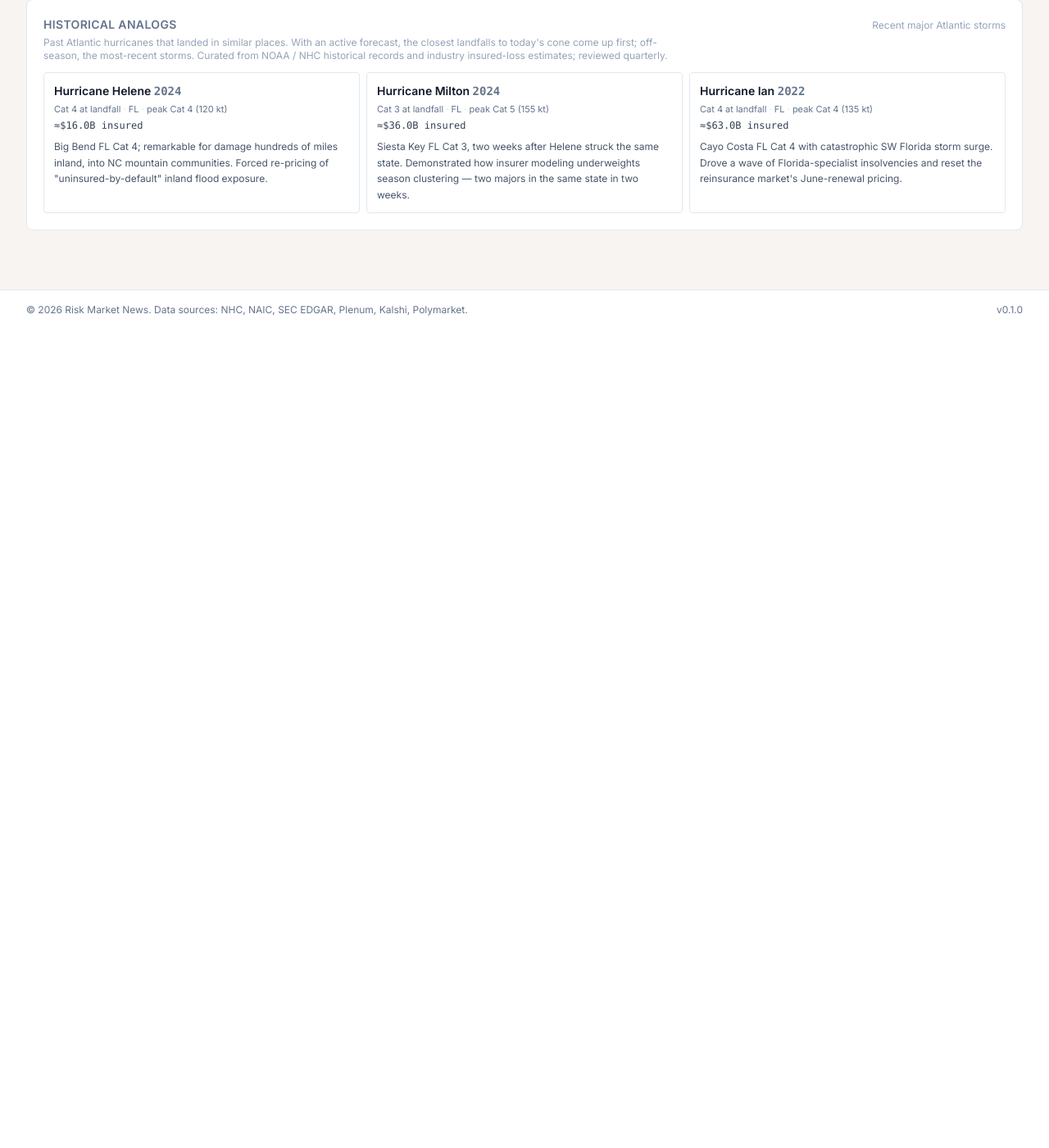
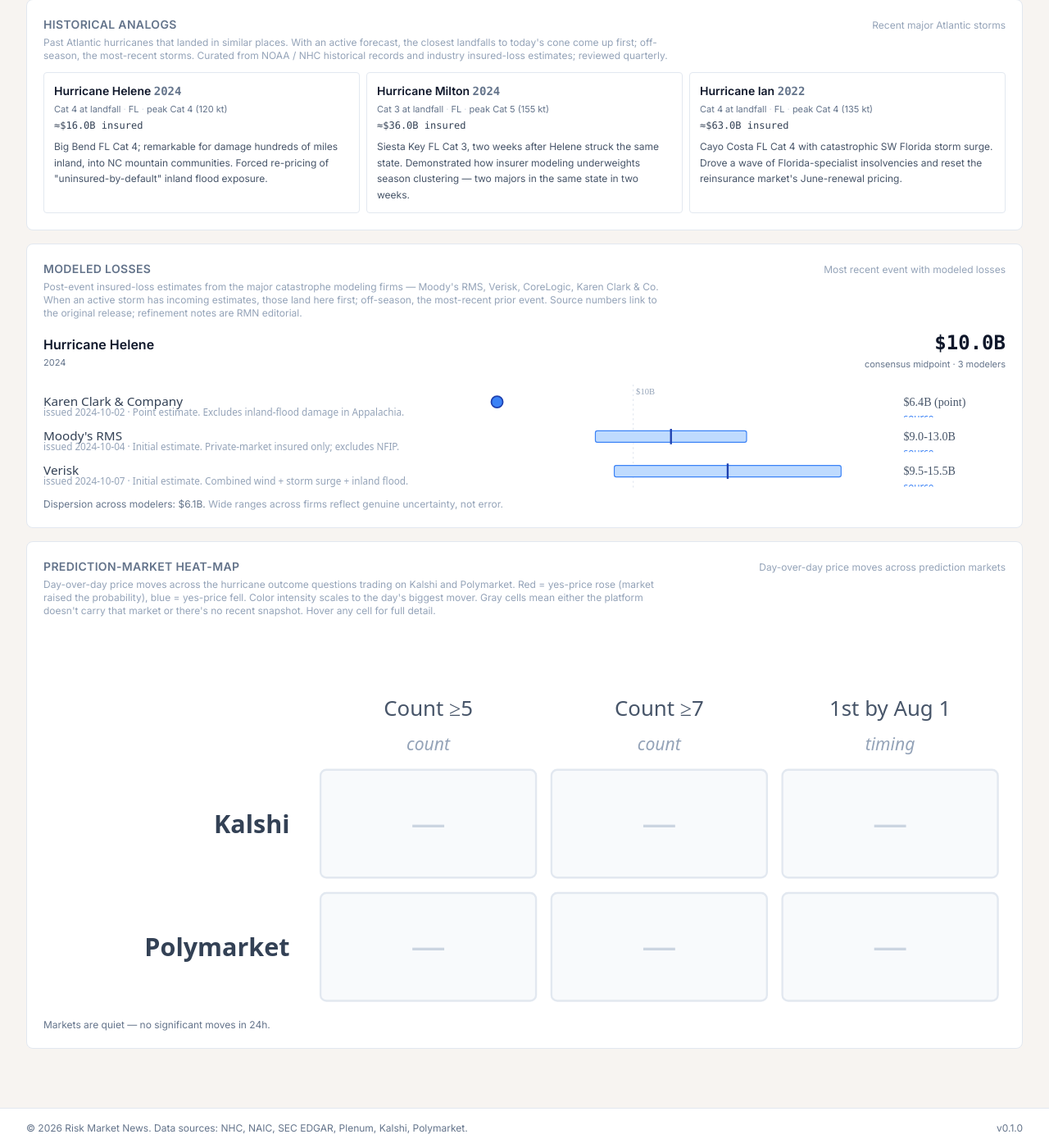
Before and after one commit to ReallyNobody/prediction-tracker, a FastAPI app: page / in a window 1280 px wide. Shown: the part 2443-3843 px from the top of the page at 82% size. Before the commit the page ends 2828 px from the top, so only its background shows below. Run offline with FastAPI, Linux system fonts and the light colour scheme; data that the repository does not hold is empty; some libraries are stand-ins or nearby versions.

Commit message:
Phase 2 Panel 8 (Session 3): UI for prediction-market heat-map
- panel_heat_map.js renders the 2D platform x question grid as
  custom SVG with a diverging red-up / blue-down color scale.
  Single shared scale across all cells (max |delta| floored at 1
  cent) so a quiet day's tiny moves don't render as deep red.
  Missing cells render as em-dash with informative tooltips
  distinguishing platform-does-not-carry from no-recent-snapshot.

- Native SVG <title> tooltips for hover detail (long_label,
  platform, current yes-price, 24h delta, 24h volume). Keeps state
  management to zero; matches the simple/robust pattern of other
  panels.

- Markets-are-quiet caption appears below the grid when
  is_quiet, per the editorial decision to ship the grid always
  with an honest caption rather than hide it.

- Jinja scaffold added below Panel 7. Mount IDs:
  heat-map-readout, heat-map-empty, heat-map-framing,
  heat-map-caption. Section gets overflow-x-auto so narrow
  screens scroll the grid sideways rather than truncate it.

- test_index_wires_up_heat_map_panel locks down the mount IDs.

```diff
--- /dev/null
+++ b/src/rmn_dashboard/static/js/panel_heat_map.js
@@ -0,0 +1,419 @@
+/**
+ * Panel 8 — "Prediction-market heat-map" loader.
+ *
+ * Reads /api/v1/heat-map/prediction-markets and renders a 2D grid
+ * where rows are prediction-market platforms (Kalshi, Polymarket) and
+ * columns are canonical hurricane questions. Each cell shows the
+ * current yes-price and the day-over-day delta, colored by direction
+ * and magnitude.
+ *
+ * Color scheme:
+ *   - Red = yes-price rose (positive delta — market raised the
+ *     probability of the outcome).
+ *   - Blue = yes-price fell (negative delta).
+ *   - Intensity = |delta| relative to the day's biggest mover.
+ *   - Gray = missing cell (either the platform doesn't carry that
+ *     question, or there's no recent snapshot).
+ *
+ * The single shared color scale across all cells means visual
+ * comparison across rows is meaningful — "Kalshi moved harder on
+ * count-5 than Polymarket did" reads correctly off the panel.
+ *
+ * Hover tooltip: native SVG <title>. Browser-native, robust,
+ * zero state. Cells with missing data still carry an informative
+ * tooltip (platform-does-not-carry vs no-recent-snapshot) so the
+ * grayed cell isn't editorially silent.
+ *
+ * Quietness caption: when payload.is_quiet, the soft caption "Markets
+ * are quiet — no significant moves in 24h" appears below the grid.
+ * The grid still renders (per Panel 8 editorial decision) — the
+ * caption tells the reader to interpret the cool colors honestly
+ * rather than as a broken viz.
+ */
+
+(function () {
+  "use strict";
+
+  // Grid geometry — sizes in viewBox-space pixels at natural width.
+  // The browser scales the SVG to its container.
+  const PLATFORM_COL_WIDTH = 140; // left column for platform labels
+  const HEADER_ROW_HEIGHT = 70; // top row for question short_labels
+  const CELL_WIDTH = 120;
+  const CELL_HEIGHT = 64;
+  const CELL_PADDING = 4;
+
+  // Color-scale floor — if the biggest move of the day is under 1¢, we
+  // still want the scale anchored to a sensible baseline. Otherwise a
+  // 0.3¢ move would render as the deepest red and mislead the reader.
+  const MIN_SCALE_RANGE_CENTS = 1.0;
+
+  document.addEventListener("DOMContentLoaded", function () {
+    const readoutEl = document.getElementById("heat-map-readout");
+    const emptyEl = document.getElementById("heat-map-empty");
+    const framingEl = document.getElementById("heat-map-framing");
+    const captionEl = document.getElementById("heat-map-caption");
+
+    if (!readoutEl || !emptyEl) {
+      return;
+    }
+
+    fetch("/api/v1/heat-map/prediction-markets", {
+      headers: { Accept: "application/json" },
+    })
+      .then(function (r) {
+        if (!r.ok) {
+          throw new Error("heat-map " + r.status);
+        }
+        return r.json();
+      })
+      .then(function (payload) {
+        if (framingEl && payload.framing) {
+          framingEl.textContent = payload.framing;
+        }
+        if (
+          !payload.platforms ||
+          payload.platforms.length === 0 ||
+          !payload.questions ||
+          payload.questions.length === 0
+        ) {
+          showEmpty(
+            emptyEl,
+            readoutEl,
+            "No prediction-market questions configured yet.",
+          );
+          return;
+        }
+        renderGrid(readoutEl, emptyEl, payload);
+        renderCaption(captionEl, payload);
+      })
+      .catch(function (err) {
+        // eslint-disable-next-line no-console
+        console.error("heat-map fetch failed", err);
+        emptyEl.innerHTML =
+          '<p class="text-sm text-rose-500">Heat-map feed unavailable — try refreshing.</p>';
+        readoutEl.classList.add("hidden");
+      });
+  });
+
+  // --- Rendering ---------------------------------------------------------
+
+  function renderGrid(readoutEl, emptyEl, payload) {
+    const { platforms, questions, cells } = payload;
+
+    // Index cells by (platform, question_id) for O(1) lookup during
+    // the row × column iteration below.
+    const cellMap = new Map();
+    for (const c of cells) {
+      cellMap.set(c.platform + "|" + c.question_id, c);
+    }
+
+    // Single shared scale: maximum |delta| across cells with data
+    // becomes the scale's deep end. Floor at MIN_SCALE_RANGE_CENTS so
+    // a quiet day's 0.3¢ move doesn't render as the deepest red.
+    let maxAbsDelta = 0;
+    for (const c of cells) {
+      if (c.delta_24h != null && Math.abs(c.delta_24h) > maxAbsDelta) {
+        maxAbsDelta = Math.abs(c.delta_24h);
+      }
+    }
+    if (maxAbsDelta < MIN_SCALE_RANGE_CENTS) {
+      maxAbsDelta = MIN_SCALE_RANGE_CENTS;
+    }
+
+    const totalWidth = PLATFORM_COL_WIDTH + questions.length * CELL_WIDTH;
+    const totalHeight = HEADER_ROW_HEIGHT + platforms.length * CELL_HEIGHT;
+
+    let svg =
+      '<svg viewBox="0 0 ' +
+      totalWidth +
+      " " +
+      totalHeight +
+      '" ' +
+      'preserveAspectRatio="xMidYMid meet" ' +
+      'class="w-full" role="img" ' +
+      'aria-label="Prediction-market heat-map: day-over-day price moves by platform">';
+
+    svg += renderHeaderRow(questions);
+    for (let i = 0; i < platforms.length; i++) {
+      svg += renderPlatformRow(
+        platforms[i],
+        i,
+        questions,
+        cellMap,
+        maxAbsDelta,
+      );
+    }
+
+    svg += "</svg>";
+    readoutEl.innerHTML = svg;
+    readoutEl.classList.remove("hidden");
+    emptyEl.classList.add("hidden");
+  }
+
+  function renderHeaderRow(questions) {
+    let html = "";
+    for (let j = 0; j < questions.length; j++) {
+      const q = questions[j];
+      const cx = PLATFORM_COL_WIDTH + j * CELL_WIDTH + CELL_WIDTH / 2;
+      const label = q.short_label;
+      // Two-line column header when the label has a natural space —
+      // keeps "Count ≥5" on one line but breaks "1st by Aug 1" cleanly.
+      const lines = splitTwoLines(label, 12);
+      const baseY = HEADER_ROW_HEIGHT - 24;
+      for (let k = 0; k < lines.length; k++) {
+        html +=
+          '<text x="' +
+          cx +
+          '" y="' +
+          (baseY + k * 14) +
+          '" ' +
+          'text-anchor="middle" font-size="11" fill="#475569" ' +
+          'font-weight="500" font-family="ui-sans-serif, system-ui">' +
+          escapeHtml(lines[k]) +
+          "</text>";
+      }
+      // Category caption under the label — tiny, in lighter gray.
+      html +=
+        '<text x="' +
+        cx +
+        '" y="' +
+        (HEADER_ROW_HEIGHT - 6) +
+        '" ' +
+        'text-anchor="middle" font-size="9" fill="#94a3b8" ' +
+        'font-family="ui-sans-serif, system-ui" font-style="italic">' +
+        escapeHtml(q.category) +
+        "</text>";
+    }
+    return html;
+  }
+
+  function renderPlatformRow(platform, rowIndex, questions, cellMap, maxAbsDelta) {
+    const y = HEADER_ROW_HEIGHT + rowIndex * CELL_HEIGHT;
+    let html = "";
+
+    // Platform label (left column).
+    html +=
+      '<text x="' +
+      (PLATFORM_COL_WIDTH - 12) +
+      '" y="' +
+      (y + CELL_HEIGHT / 2 + 5) +
+      '" ' +
+      'text-anchor="end" font-size="13" fill="#334155" font-weight="600" ' +
+      'font-family="ui-sans-serif, system-ui">' +
+      escapeHtml(platformDisplayName(platform)) +
+      "</text>";
+
+    // Cells.
+    for (let j = 0; j < questions.length; j++) {
+      const q = questions[j];
+      const cell = cellMap.get(platform + "|" + q.id);
+      const x = PLATFORM_COL_WIDTH + j * CELL_WIDTH;
+      html += renderCell(cell, q, x, y, maxAbsDelta);
+    }
+    return html;
+  }
+
+  function renderCell(cell, q, x, y, maxAbsDelta) {
+    // Safeguard — service should always return a cell for every
+    // (platform, question) pair, but guard against partial payloads.
+    if (!cell) {
+      return "";
+    }
+
+    const w = CELL_WIDTH - CELL_PADDING * 2;
+    const h = CELL_HEIGHT - CELL_PADDING * 2;
+    const rx = x + CELL_PADDING;
+    const ry = y + CELL_PADDING;
+    const cx = rx + w / 2;
+    const cy = ry + h / 2;
+
+    const color = cellColor(cell, maxAbsDelta);
+    const tooltip = cellTooltip(cell, q);
+
+    let html = "<g>";
+    // Native browser tooltip — appears on hover, no JS state.
+    html += "<title>" + escapeHtml(tooltip) + "</title>";
+    html +=
+      '<rect x="' +
+      rx +
+      '" y="' +
+      ry +
+      '" width="' +
+      w +
+      '" height="' +
+      h +
+      '" rx="3" ry="3" fill="' +
+      color +
+      '" stroke="#e2e8f0" stroke-width="1" />';
+
+    if (cell.has_data) {
+      // Yes price — hero number in the cell.
+      html +=
+        '<text x="' +
+        cx +
+        '" y="' +
+        (cy - 4) +
+        '" text-anchor="middle" ' +
+        'font-size="16" font-weight="600" fill="#1e293b" ' +
+        'font-family="ui-monospace, SFMono-Regular">' +
+        formatCents(cell.yes_price) +
+        "¢</text>";
+      // Delta (or "no Δ" when there's no comparison snapshot).
+      if (cell.delta_24h != null) {
+        html +=
+          '<text x="' +
+          cx +
+          '" y="' +
+          (cy + 13) +
+          '" text-anchor="middle" ' +
+          'font-size="11" fill="#475569" ' +
+          'font-family="ui-monospace, SFMono-Regular">' +
+          formatDelta(cell.delta_24h) +
+          "</text>";
+      } else {
+        html +=
+          '<text x="' +
+          cx +
+          '" y="' +
+          (cy + 13) +
+          '" text-anchor="middle" ' +
+          'font-size="10" fill="#94a3b8" font-style="italic" ' +
+          'font-family="ui-sans-serif, system-ui">no Δ</text>';
+      }
+    } else {
+      // Missing cell — em dash. Tooltip still tells the reader why.
+      html +=
+        '<text x="' +
+        cx +
+        '" y="' +
+        (cy + 6) +
+        '" text-anchor="middle" ' +
+        'font-size="18" fill="#cbd5e1" ' +
+        'font-family="ui-sans-serif, system-ui">—</text>';
+    }
+
+    html += "</g>";
+    return html;
+  }
+
+  function cellColor(cell, maxAbsDelta) {
+    if (!cell.has_data) {
+      // Slightly different gray for empty cells vs has-data-but-no-delta
+      // — gives a subtle visual cue without being shouty.
+      return "#f8fafc";
+    }
+    if (cell.delta_24h == null) {
+      return "#f1f5f9"; // neutral gray when we have a price but no comparison
+    }
+    const intensity = Math.min(1.0, Math.abs(cell.delta_24h) / maxAbsDelta);
+    if (cell.delta_24h > 0) {
+      // Red scale — fef2f2 (light) → fecaca (deep).
+      const r = 254;
+      const g = Math.round(242 - 116 * intensity);
+      const b = Math.round(242 - 116 * intensity);
+      return "rgb(" + r + "," + g + "," + b + ")";
+    } else if (cell.delta_24h < 0) {
+      // Blue scale — eff6ff (light) → bfdbfe (deep).
+      const r = Math.round(239 - 48 * intensity);
+      const g = Math.round(246 - 27 * intensity);
+      const b = 254;
+      return "rgb(" + r + "," + g + "," + b + ")";
+    }
+    return "#f1f5f9"; // exactly zero delta
+  }
+
+  function cellTooltip(cell, q) {
+    const lines = [q.long_label, "Platform: " + platformDisplayName(cell.platform)];
+    if (cell.has_data) {
+      lines.push("Yes price: " + formatCents(cell.yes_price) + "¢");
+      if (cell.delta_24h != null) {
+        lines.push("24h move: " + formatDelta(cell.delta_24h));
+      } else {
+        lines.push("24h move: not enough history yet");
+      }
+      if (cell.volume_24h != null) {
+        lines.push("24h volume: $" + formatVolume(cell.volume_24h));
+      }
+    } else if (cell.missing_reason === "platform_does_not_carry") {
+      lines.push(
+        platformDisplayName(cell.platform) + " does not carry this market",
+      );
+    } else if (cell.missing_reason === "no_recent_snapshot") {
+      lines.push(
+        "No recent snapshot — market may be new or scraper may be down",
+      );
+    }
+    return lines.join("\n");
+  }
+
+  function renderCaption(captionEl, payload) {
+    if (!captionEl) {
+      return;
+    }
+    if (payload.is_quiet) {
+      captionEl.textContent =
+        "Markets are quiet — no significant moves in 24h.";
+      captionEl.classList.remove("hidden");
+    } else {
+      captionEl.textContent = "";
+      captionEl.classList.add("hidden");
+    }
+  }
+
+  // --- Helpers -----------------------------------------------------------
+
+  function platformDisplayName(p) {
+    if (p === "kalshi") return "Kalshi";
+    if (p === "polymarket") return "Polymarket";
+    if (p === "predictit") return "PredictIt";
+    return p;
+  }
+
+  function formatCents(price) {
+    return Number(price).toFixed(0);
+  }
+
+  function formatDelta(delta) {
+    const sign = delta > 0 ? "+" : "";
+    return sign + Number(delta).toFixed(1) + "¢";
+  }
+
+  function formatVolume(v) {
+    if (v >= 1000000) {
+      return (v / 1000000).toFixed(1) + "M";
+    }
+    if (v >= 1000) {
+      return (v / 1000).toFixed(1) + "K";
+    }
+    return Math.round(v).toString();
+  }
+
+  function splitTwoLines(label, maxPerLine) {
+    // Two-line wrap on the first space if the label exceeds the
+    // per-line cap. Single-line labels pass through unchanged.
+    if (label.length <= maxPerLine) {
+      return [label];
+    }
+    const spaceIdx = label.lastIndexOf(" ", maxPerLine);
+    if (spaceIdx <= 0) {
+      // No good break point — render as single line; truncation will
+      // be visible but tooltip still carries long_label.
+      return [label];
+    }
+    return [label.slice(0, spaceIdx), label.slice(spaceIdx + 1)];
+  }
+
+  function showEmpty(emptyEl, readoutEl, message) {
+    emptyEl.innerHTML = '<p class="text-sm">' + escapeHtml(message) + "</p>";
+    emptyEl.classList.remove("hidden");
+    readoutEl.classList.add("hidden");
+  }
+
+  function escapeHtml(s) {
+    return String(s)
+      .replace(/&/g, "&amp;")
+      .replace(/</g, "&lt;")
+      .replace(/>/g, "&gt;")
+      .replace(/"/g, "&quot;");
+  }
+})();
--- a/src/rmn_dashboard/templates/index.html
+++ b/src/rmn_dashboard/templates/index.html
@@ -10,6 +10,8 @@
   <script src="{{ url_for('static', path='/js/panel_count_curve.js') }}" defer></script>
   <script src="{{ url_for('static', path='/js/panel_changes.js') }}" defer></script>
   <script src="{{ url_for('static', path='/js/panel_analogs.js') }}" defer></script>
+  <script src="{{ url_for('static', path='/js/panel_cat_losses.js') }}" defer></script>
+  <script src="{{ url_for('static', path='/js/panel_heat_map.js') }}" defer></script>
 
   {#
     Page-level h1 (Day 29). Day 29's RMN-branded header replaced the
@@ -452,6 +454,102 @@
     </section>
 
     {#
+      Panel 7 — Modeled losses (Day 60+, Phase 2 build).
+
+      The after-event complement to the before/during panels. Pulls
+      from /api/v1/cat-losses/recent which reads
+      data/cat_loss_estimates.yaml — a hand-curated set of post-event
+      insured-loss estimates from the four major catastrophe modeling
+      firms (Moody's RMS, Verisk, CoreLogic, Karen Clark & Co.). When
+      an active storm matches a curated event by name, the panel shows
+      the incoming-estimates view; off-season it shows the most-recent
+      prior event.
+
+      Editorial framing: numbers from modeler releases are facts and
+      not copyrightable; the surrounding refinement notes are short
+      editorial paraphrase. See docs/post_event_loss_estimates_memo.md.
+
+      Visualization is custom SVG (matching count-curve and signal-
+      tape patterns) — no chart library. Each modeler renders as a
+      horizontal range bar with a midpoint tick; consensus midpoint
+      is the hero number above the bars.
+    #}
+    <section class="panel-shell rounded-lg border border-slate-200 bg-white p-5 lg:col-span-3"
+             data-testid="cat-losses-panel">
+      <div class="flex items-baseline justify-between gap-3 flex-wrap">
+        <h2 class="text-sm font-semibold uppercase tracking-wide text-slate-500">
+          Modeled losses
+        </h2>
+        <p id="cat-losses-framing"
+           class="text-xs text-slate-400"
+           data-testid="cat-losses-framing"></p>
+      </div>
+      <p class="mt-1 text-xs text-slate-400 max-w-3xl">
+        Post-event insured-loss estimates from the major catastrophe
+        modeling firms — Moody's RMS, Verisk, CoreLogic, Karen Clark &amp;
+        Co. When an active storm has incoming estimates, those land here
+        first; off-season, the most-recent prior event. Source numbers
+        link to the original release; refinement notes are RMN editorial.
+      </p>
+      <div id="cat-losses-readout"
+           class="mt-3 hidden"
+           data-testid="cat-losses-readout"></div>
+      <div id="cat-losses-empty" class="mt-3 text-slate-400">
+        <p class="text-sm">Loading modeled losses…</p>
+      </div>
+    </section>
+
+    {#
+      Panel 8 — Prediction-market heat-map.
+
+      Full-width grid colored by day-over-day yes-price move across the
+      canonical hurricane questions trading on Kalshi and Polymarket.
+      Red = price rose (probability increased), blue = price fell,
+      intensity = magnitude scaled to the day's biggest mover. Gray =
+      missing cell (either the platform doesn't carry that question or
+      no recent snapshot exists).
+
+      Off-season behavior: per the Panel 8 editorial decision, the grid
+      always renders. When average |delta| is below the threshold the
+      service flips ``is_quiet`` true and the JS swaps in the
+      "Markets are quiet" caption so the cool color palette reads
+      honestly rather than as a broken visualization.
+
+      Editorial data: data/prediction_market_questions.yaml is the
+      source of truth for which canonical questions appear and which
+      platform-specific tickers they map to. Adding a column = editing
+      the YAML, not the JS.
+    #}
+    <section class="panel-shell rounded-lg border border-slate-200 bg-white p-5 lg:col-span-3"
+             data-testid="heat-map-panel">
+      <div class="flex items-baseline justify-between gap-3 flex-wrap">
+        <h2 class="text-sm font-semibold uppercase tracking-wide text-slate-500">
+          Prediction-market heat-map
+        </h2>
+        <p id="heat-map-framing"
+           class="text-xs text-slate-400"
+           data-testid="heat-map-framing"></p>
+      </div>
+      <p class="mt-1 text-xs text-slate-400 max-w-3xl">
+        Day-over-day price moves across the hurricane outcome questions
+        trading on Kalshi and Polymarket. Red = yes-price rose (market
+        raised the probability), blue = yes-price fell. Color intensity
+        scales to the day's biggest mover. Gray cells mean either the
+        platform doesn't carry that market or there's no recent
+        snapshot. Hover any cell for full detail.
+      </p>
+      <div id="heat-map-readout"
+           class="mt-3 hidden overflow-x-auto"
+           data-testid="heat-map-readout"></div>
+      <p id="heat-map-caption"
+         class="hidden mt-3 text-xs text-slate-500"
+         data-testid="heat-map-caption"></p>
+      <div id="heat-map-empty" class="mt-3 text-slate-400">
+        <p class="text-sm">Loading heat-map…</p>
+      </div>
+    </section>
+
+    {#
       Panel 6 — What changed today.
 
       Day 41: this section was MOVED to a full-width band at the top
```
Also changed, not shown: tests/test_routes.py (+19 -0 lines).
